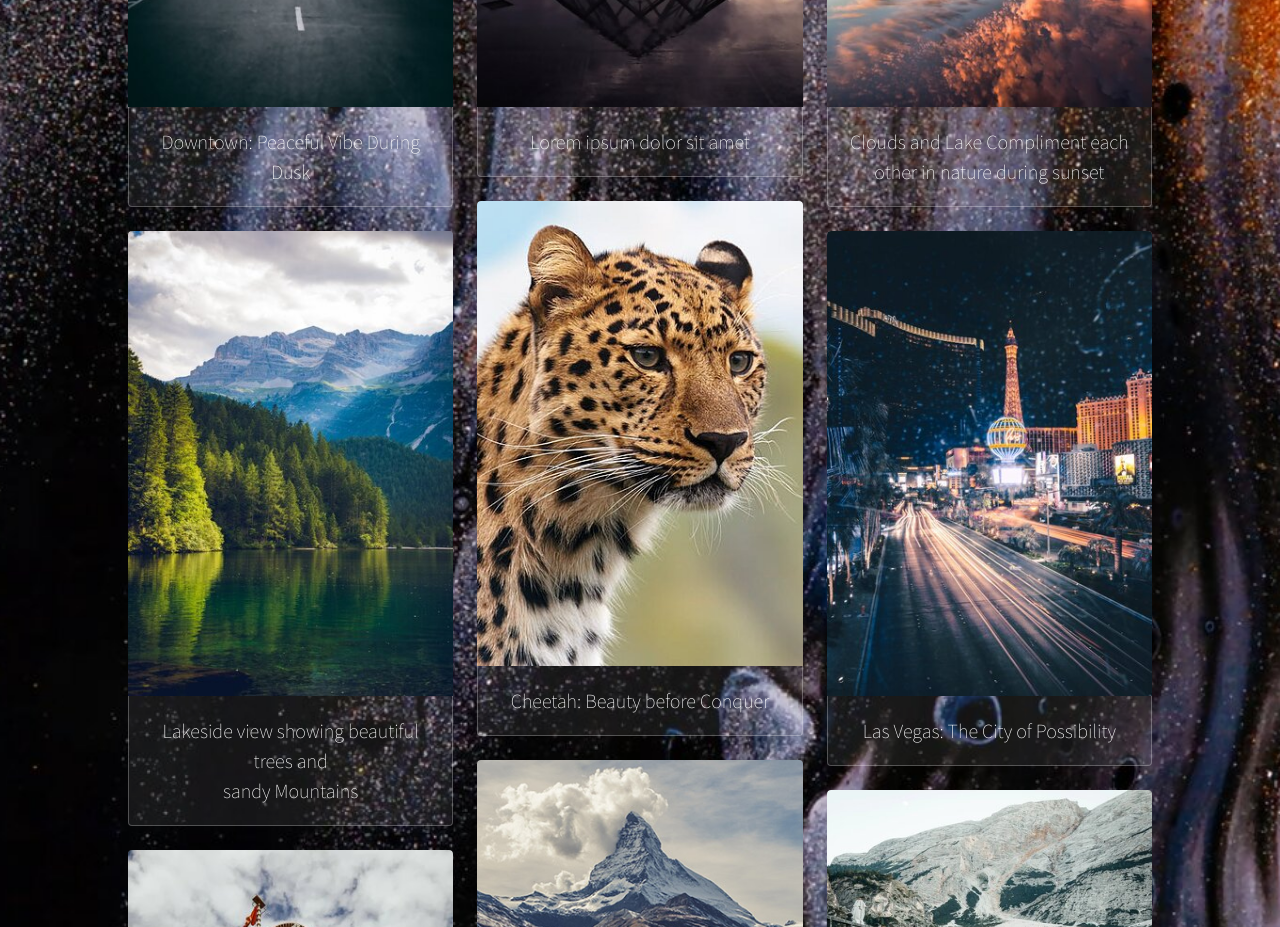
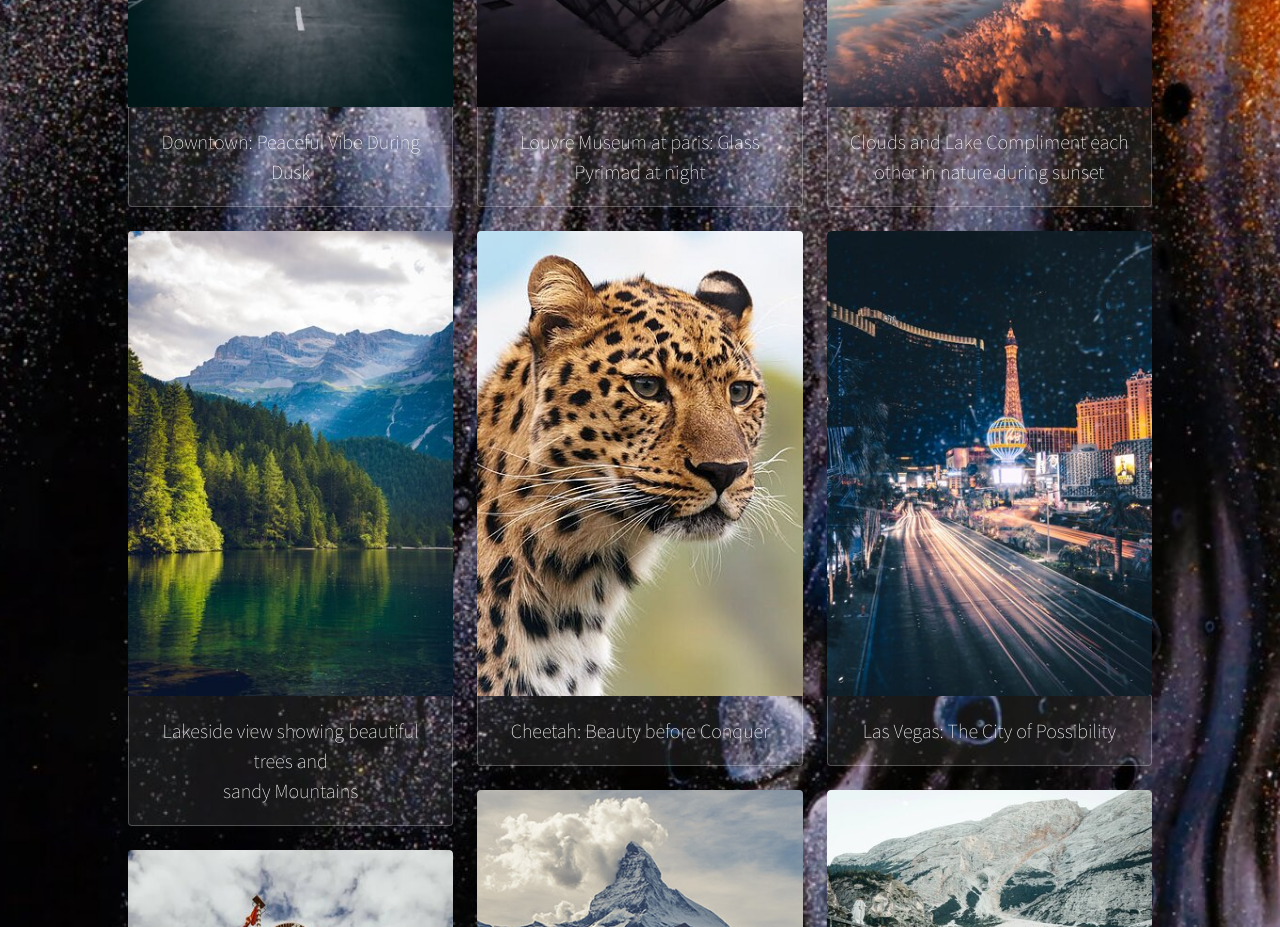
Before and after one commit to ADariusC03/Art-Gallery, a plain HTML site: page index.html in a window 1280 px wide. Shown: the part 920-1847 px from the top of the page. Drawn offline with Linux system fonts and the light colour scheme.

Commit message:
photo update

```diff
--- a/index.html
+++ b/index.html
@@ -52,7 +52,7 @@
 								<div>
 									<a href="/images/fulls/f_pyramid.jpg">
 										<img src="/images/thumbs/th_pryamid.jpg" alt="Pyramid" />
-										<h3>Lorem ipsum dolor sit amet</h3>
+										<h3>Louvre Museum at paris: Glass Pyrimad at night</h3>
 									</a>
 									<a href="/images/fulls/f_cheetah.jpg">
 										<img src="/images/thumbs/th_cheetah.jpg" alt="Cheetah" />
```
